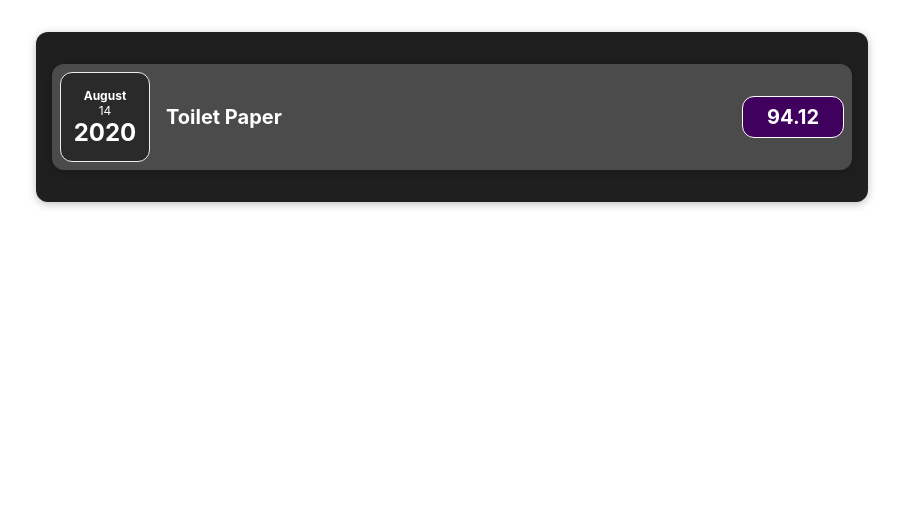
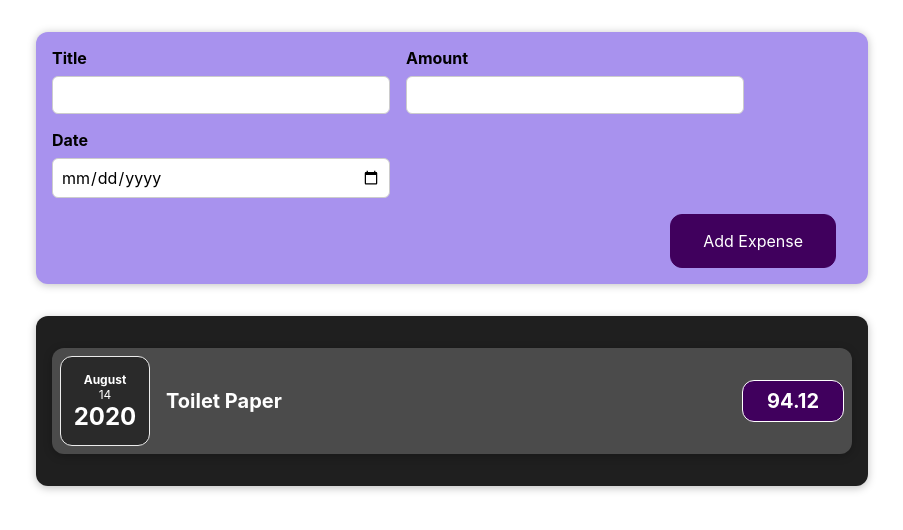
Before and after one commit to salmayaser/Expenses-Tracker, a React (Create React App) app: page / in a window 1280 px wide. Shown: the top 530 px of the page, without its empty margins (188-1091 px from the left). Built offline with nearby package versions, Linux system fonts and the light colour scheme.

Commit message:
Adding new expense component

```diff
--- a/src/App.js
+++ b/src/App.js
@@ -1,5 +1,6 @@
 import "./App.css";
 import Expenses from "./components/Expenses/Expenses";
+import NewExpense from "./components/NewExpense/NewExpense";
 
 function App() {
   const expenses = [
@@ -26,6 +27,7 @@
 
   return (
     <div>
+      <NewExpense></NewExpense>
       <Expenses expenses={expenses}></Expenses>
     </div>
   );
--- a/src/components/Expenses/ExpenseItem.js
+++ b/src/components/Expenses/ExpenseItem.js
@@ -1,6 +1,7 @@
 import "./ExpenseItem.css";
 import ExpenseDate from "./ExpenseDate";
 import Card from "../UI/Card";
+import { useState } from "react";
 
 function ExpenseItem(props) {
   const expense = props.expense;
--- /dev/null
+++ b/src/components/NewExpense/ExpenseForm.css
@@ -0,0 +1,26 @@
+.new-expense__controls {
+  display: flex;
+  flex-wrap: wrap;
+  gap: 1rem;
+  margin-bottom: 1rem;
+  text-align: left;
+}
+
+.new-expense__control label {
+  font-weight: bold;
+  margin-bottom: 0.5rem;
+  display: block;
+}
+
+.new-expense__control input {
+  font: inherit;
+  padding: 0.5rem;
+  border-radius: 6px;
+  border: 1px solid #ccc;
+  width: 20rem;
+  max-width: 100%;
+}
+
+.new-expense__actions {
+  text-align: right;
+}
--- /dev/null
+++ b/src/components/NewExpense/ExpenseForm.js
@@ -0,0 +1,26 @@
+import "./ExpenseForm.css";
+const ExpenseForm = () => {
+  return (
+    <form>
+      <div className="new-expense__controls">
+        <div className="new-expense__control">
+          <label>Title</label>
+          <input type="text" />
+        </div>
+        <div className="new-expense__control">
+          <label>Amount</label>
+          <input type="number" />
+        </div>
+        <div className="new-expense__control">
+          <label>Date</label>
+          <input type="date" min="2019-01-01" max="2022-12-31" />
+        </div>
+      </div>
+      <div className="new-expense__actions">
+        <button type="submit">Add Expense</button>
+      </div>
+    </form>
+  );
+};
+
+export default ExpenseForm;
--- /dev/null
+++ b/src/components/NewExpense/NewExpense.css
@@ -0,0 +1,38 @@
+.new-expense {
+  background-color: #a892ee;
+  padding: 1rem;
+  margin: 2rem auto;
+  width: 50rem;
+  max-width: 95%;
+  border-radius: 12px;
+  text-align: center;
+  box-shadow: 0 1px 8px rgba(0, 0, 0, 0.25);
+}
+
+.new-expense button {
+  font: inherit;
+  cursor: pointer;
+  padding: 1rem 2rem;
+  border: 1px solid #40005d;
+  background-color: #40005d;
+  color: white;
+  border-radius: 12px;
+  margin-right: 1rem;
+}
+
+.new-expense button:hover,
+.new-expense button:active {
+  background-color: #510674;
+  border-color: #510674;
+}
+
+.new-expense button.alternative {
+  color: #220131;
+  border-color: transparent;
+  background-color: transparent;
+}
+
+.new-expense button.alternative:hover,
+.new-expense button.alternative:active {
+  background-color: #ddb3f8;
+}
--- /dev/null
+++ b/src/components/NewExpense/NewExpense.js
@@ -0,0 +1,12 @@
+import "./NewExpense.css";
+import ExpenseForm from "./ExpenseForm";
+
+const NewExpense = () => {
+  return (
+    <div className="new-expense">
+      <ExpenseForm></ExpenseForm>
+    </div>
+  );
+};
+
+export default NewExpense;
```
Also changed, not shown: 1 other file (tests, documents, lock files or other folders).
